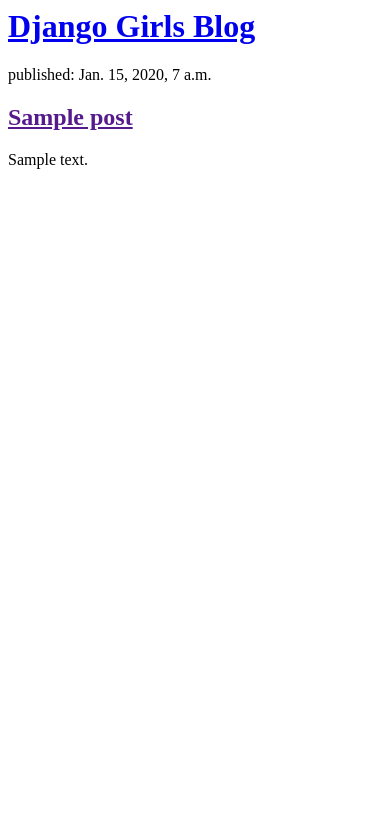
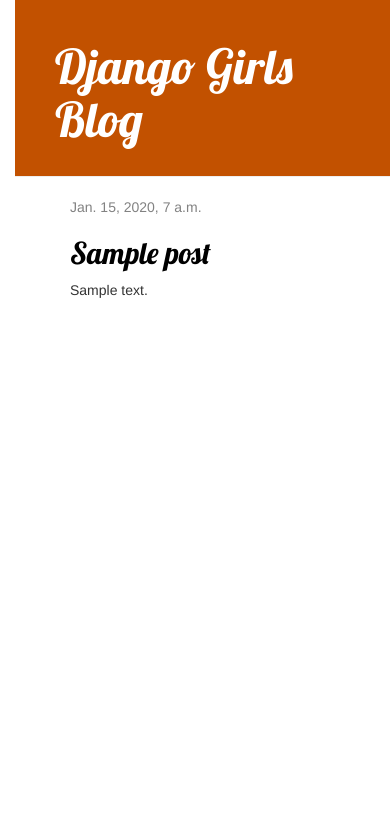
Before and after one commit to danielBII/my-first-blog, a Django app: template blog/templates/blog/post_list.html in a window 390 px wide. Shown: the top 827 px of the page. Run offline with Django 3.2, Linux system fonts and the light colour scheme; the template is opened without the code that fills it: values that come from a table or form of the project are taken from there, others are empty; tables that the repository leaves empty hold one stand-in row (values such as "Sample post"); parts of the project's set-up code (start-up, migrations or seed data) failed here and were passed over; some libraries are stand-ins or nearby versions.

Commit message:
Desenvolvendo o projeto

```diff
--- /dev/null
+++ b/blog/static/css/blog.css
@@ -0,0 +1,54 @@
+h1 a, h2 a {
+    color: #C25100;
+    font-family: 'Lobster';
+}
+body {
+
+    padding-left: 15px;
+}
+.page-header {
+    background-color: #C25100;
+    margin-top: 0;
+    padding: 20px 20px 20px 40px;
+}
+
+.page-header h1, .page-header h1 a, .page-header h1 a:visited, .page-header h1 a:active {
+    color: #ffffff;
+    font-size: 36pt;
+    text-decoration: none;
+}
+
+.content {
+    margin-left: 40px;
+}
+
+h1, h2, h3, h4 {
+    font-family: 'Lobster', cursive;
+}
+
+.date {
+    color: #828282;
+}
+
+.save {
+    float: right;
+}
+
+.post-form textarea, .post-form input {
+    width: 100%;
+}
+
+.top-menu, .top-menu:hover, .top-menu:visited {
+    color: #ffffff;
+    float: right;
+    font-size: 26pt;
+    margin-right: 20px;
+}
+
+.post {
+    margin-bottom: 70px;
+}
+
+.post h2 a, .post h2 a:visited {
+    color: #000000;
+}
--- /dev/null
+++ b/blog/templates/blog/base.html
@@ -0,0 +1,27 @@
+{% load static %}
+<!DOCTYPE html>
+<html lang="en">
+    <head>
+        <meta charset="UTF-8">
+        <meta http-equiv="X-UA-Compatible" content="IE=edge">
+        <meta name="viewport" content="width=device-width, initial-scale=1.0">
+        <title>Blog Django Girls</title>
+        <link rel="stylesheet" href="//maxcdn.bootstrapcdn.com/bootstrap/3.2.0/css/bootstrap.min.css">
+        <link rel="stylesheet" href="//maxcdn.bootstrapcdn.com/bootstrap/3.2.0/css/bootstrap-theme.min.css">
+        <link rel="stylesheet" href="{% static 'css/blog.css' %}">
+        <link href="//fonts.googleapis.com/css?family=Lobster&subset=latin,latin-ext" rel="stylesheet" type="text/css">
+    </head>
+    <body>
+        <div class="page-header">
+            <h1><a href="/">Django Girls Blog</a></h1>
+        </div>
+        <div class="content container">
+            <div class="row">
+                <div class="col-md-8">
+                    {% block content %}
+                    {% endblock %}
+                </div>
+            </div>
+        </div>
+    </body>
+</html>
--- a/blog/templates/blog/post_list.html
+++ b/blog/templates/blog/post_list.html
@@ -1,18 +1,12 @@
-<html>
-    <head>
-        <title>Blog Django Girls</title>
-    </head>
-    <body>
-        <div>
-            <h1><a href="/">Django Girls Blog</a></h1>
+{% extends 'blog/base.html' %}
+{% block content %}
+    {% for post in posts %}
+        <div class="post">
+            <div class="date">
+                {{ post.published_date }}
+            </div>
+            <h2><a href="{% url 'post_detail' pk=post.pk %}">{{ post.title }}</a></h2>
+            <p>{{ post.text|linebreaksbr }}</p>
         </div>
-
-        {% for post in posts %}
-            <div>
-                <p>published: {{ post.published_date }}</p>
-                <h2><a href="">{{ post.title }}</a></h2>
-                <p>{{ post.text|linebreaksbr }}</p>
-            </div>
-        {% endfor %}
-    </body>
-</html>
+    {% endfor %}
+{% endblock %}
--- a/blog/urls.py
+++ b/blog/urls.py
@@ -3,4 +3,5 @@
 
 urlpatterns = [
     path('', views.post_list, name='post_list'),
+    path('post/<int:pk>/', views.post_detail, name='post_detail'),
 ]
```
